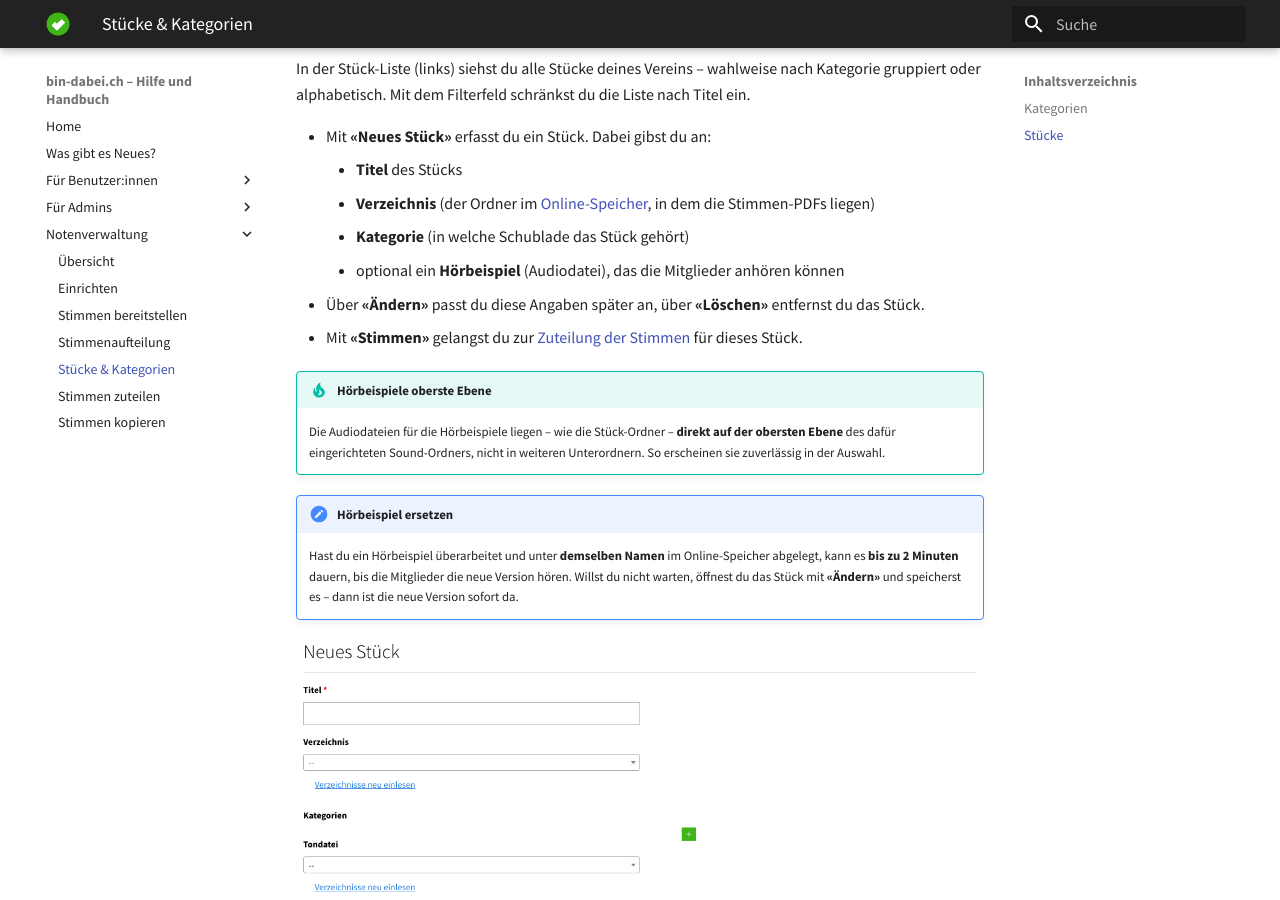
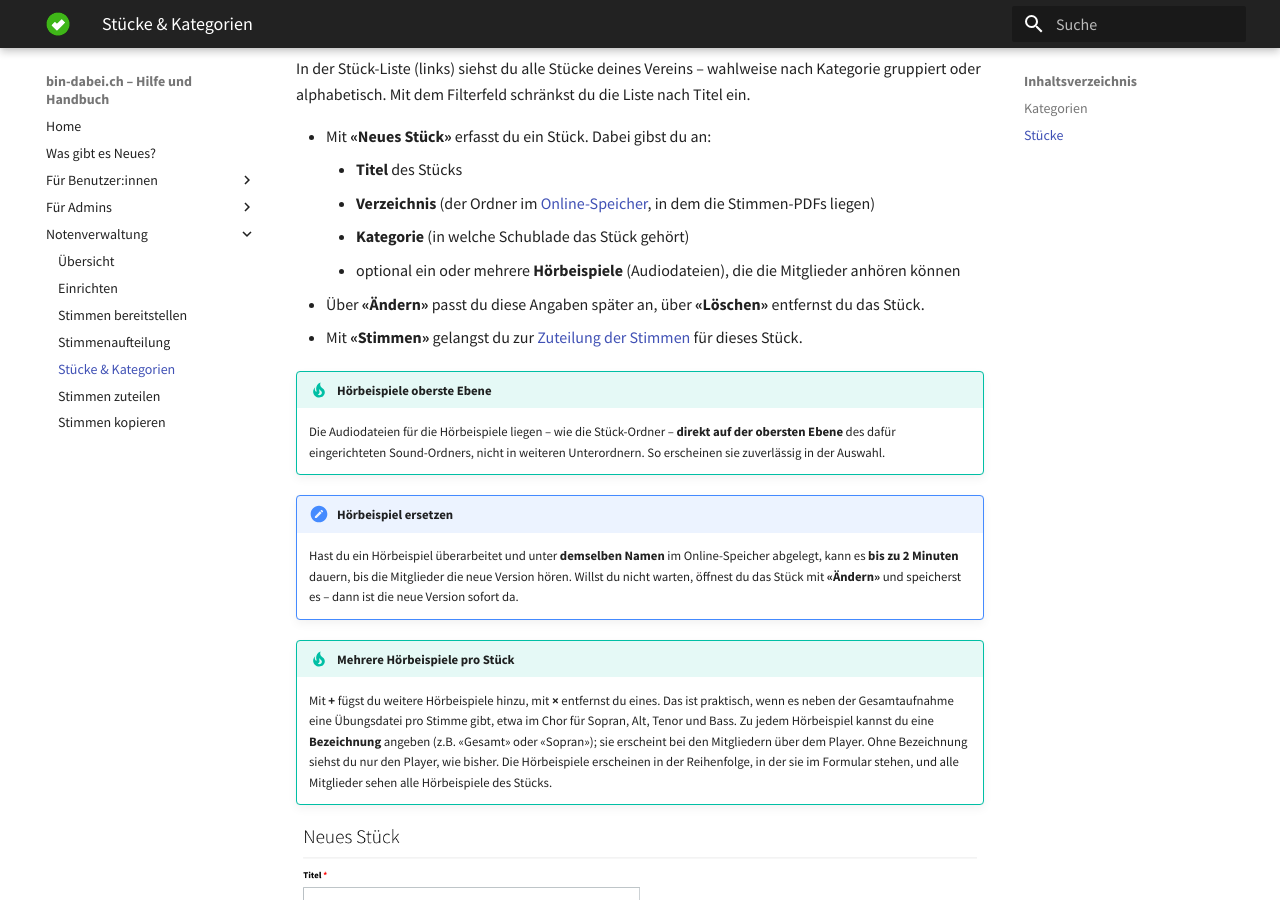
Before and after one commit to ritterg/bin-dabei-dokumentation, an MkDocs documentation site: the page built from docs/noten/stuecke.md, in a window 1280 px wide and 900 px high, scrolled down 1240 px. Built offline with MkDocs 1.6.1 and Material for MkDocs 9.7.7, drawn with Linux system fonts in a browser that asks for light colours; some web fonts are replaced.

Commit message:
docs(noten): multiple audio samples per piece with optional label
Co-Authored-By: Claude Opus 5.5 <noreply@anthropic.com>

```diff
--- a/docs/noten/stuecke.md
+++ b/docs/noten/stuecke.md
@@ -27,7 +27,7 @@ In der Stück-Liste (links) siehst du alle Stücke deines Vereins – wahlweise
     - **Titel** des Stücks
     - **Verzeichnis** (der Ordner im [Online-Speicher](/noten/einrichten), in dem die Stimmen-PDFs liegen)
     - **Kategorie** (in welche Schublade das Stück gehört)
-    - optional ein **Hörbeispiel** (Audiodatei), das die Mitglieder anhören können
+    - optional ein oder mehrere **Hörbeispiele** (Audiodateien), die die Mitglieder anhören können
 - Über **«Ändern»** passt du diese Angaben später an, über **«Löschen»** entfernst du das Stück.
 - Mit **«Stimmen»** gelangst du zur [Zuteilung der Stimmen](/noten/stimmen-zuteilen) für dieses Stück.
 
@@ -37,6 +37,9 @@ In der Stück-Liste (links) siehst du alle Stücke deines Vereins – wahlweise
 !!! note "Hörbeispiel ersetzen"
     Hast du ein Hörbeispiel überarbeitet und unter **demselben Namen** im Online-Speicher abgelegt, kann es **bis zu 2 Minuten** dauern, bis die Mitglieder die neue Version hören. Willst du nicht warten, öffnest du das Stück mit **«Ändern»** und speicherst es – dann ist die neue Version sofort da.
 
+!!! tip "Mehrere Hörbeispiele pro Stück"
+    Mit **+** fügst du weitere Hörbeispiele hinzu, mit **×** entfernst du eines. Das ist praktisch, wenn es neben der Gesamtaufnahme eine Übungsdatei pro Stimme gibt, etwa im Chor für Sopran, Alt, Tenor und Bass. Zu jedem Hörbeispiel kannst du eine **Bezeichnung** angeben (z.B. «Gesamt» oder «Sopran»); sie erscheint bei den Mitgliedern über dem Player. Ohne Bezeichnung siehst du nur den Player, wie bisher. Die Hörbeispiele erscheinen in der Reihenfolge, in der sie im Formular stehen, und alle Mitglieder sehen alle Hörbeispiele des Stücks.
+
 ![Formular «Neues Stück» mit Titel, Verzeichnis, Kategorie und Hörbeispiel](../img/noten-stueck-formular.png)
 
 Wer ein Stück erfasst und zuletzt geändert hat, steht unten in seiner Detailansicht, siehe [Wer hat was geändert?](/admin#wer-hat-was-geandert).
```
Also changed, not shown: docs/changelog.md (+5 -0 lines).
